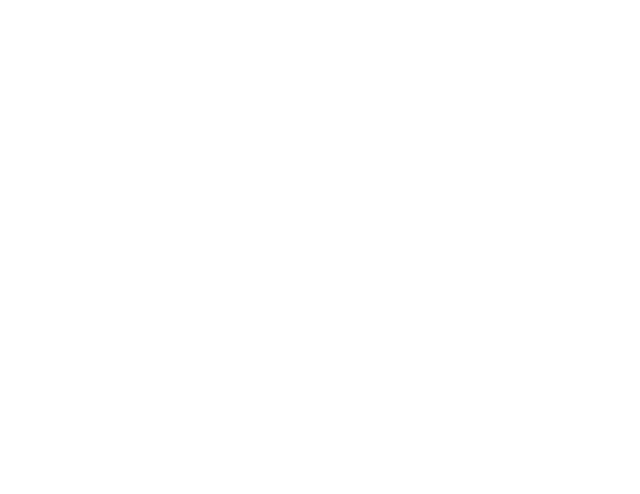
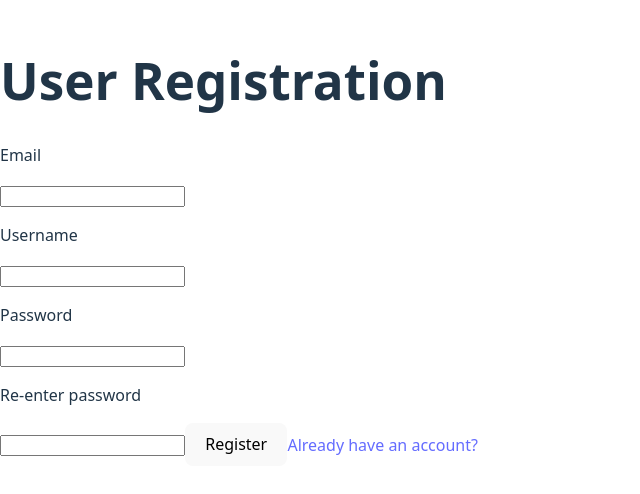
Before and after one commit to MLA-Format/GNOrg, a React (Vite) app in the folder web/: page /register in a window 1280 px wide. Before the commit this address had no page. Shown: the part 158-652 px from the top of the page, without its empty margins (0-640 px from the left). Built offline with nearby package versions, Linux system fonts and the light colour scheme.

Commit message:
User registration page done

```diff
--- a/web/src/App.tsx
+++ b/web/src/App.tsx
@@ -1,11 +1,13 @@
 import { BrowserRouter, Routes, Route } from 'react-router-dom'
 import LoginPage from './pages/login.tsx'
+import UserReg from './pages/UserReg.tsx';
 
 export default function App() {
   return (
     <BrowserRouter>
       <Routes>
         <Route path="/login" element={<LoginPage />} />
+        <Route path="/register" element={<UserReg/>} />
       </Routes>
     </BrowserRouter>
   );
--- a/web/src/components/NewLineEntry.tsx
+++ b/web/src/components/NewLineEntry.tsx
@@ -1,5 +1,17 @@
-export default function NewLineEntry({title}: {title: string}) {
+interface NewLineEntryProps {
+    title: string;
+    type?: string;
+    value: string;
+    onChange: (e: React.ChangeEvent<HTMLInputElement>) => void;
+}
+
+export default function NewLineEntry({ title, type = "text", value, onChange }: NewLineEntryProps) {
     return (
-        <input name={title}/>
+        <input
+            name={title}
+            type={type}
+            value={value}
+            onChange={onChange}
+        />
     );
 }
--- /dev/null
+++ b/web/src/pages/UserReg.tsx
@@ -0,0 +1,64 @@
+import './UserReg.css'
+import NewLineEntry from '../components/NewLineEntry.tsx'
+import { Link } from 'react-router-dom';
+import { useState, useEffect } from 'react'
+
+export default function UserReg() {
+
+    const [email, setEmail] = useState("");
+    const [username, setUsername] = useState("");
+    const [password1, setPassword1] = useState("");
+    const [password2, setPassword2] = useState("");
+    const [error, setError] = useState("");
+
+    const handleSubmit = async () => {
+        if (error) return;
+        try {
+            const response = await fetch("http://localhost:3000/register", {
+                method: "POST",
+                headers: { "Content-Type": "application/json" },
+                body: JSON.stringify({ email, username, password: password1 })
+            });
+
+            if (!response.ok) {
+                const data = await response.json();
+                setError(data.message);
+                return;
+            }
+
+            // redirect to login on success
+        } catch (err) {
+            setError("Something went wrong, please try again");
+        }
+    }
+
+    useEffect(() => {
+        const emailRegex = /^[^\s@]+@[^\s@]+\.[^\s@]+$/;
+        if (email && !emailRegex.test(email)) {
+            setError("Please enter a valid email");
+            return;
+        }
+
+        if (password2 && password1 !== password2)
+            setError("Password mismatch");
+        else
+            setError("");
+    }, [email, password1, password2])
+
+    return (
+        <div>
+            <h1>User Registration</h1>
+            <p>Email</p>
+            <NewLineEntry title="email" value={email} onChange={(e) => setEmail(e.target.value)}/>
+            <p>Username</p>
+            <NewLineEntry title="username" value={username} onChange={(e) => setUsername(e.target.value)}/>
+            <p>Password</p>
+            <NewLineEntry title="password1" type="password" value={password1} onChange={(e) => setPassword1(e.target.value)}/>
+            <p>Re-enter password</p>
+            <NewLineEntry title="password2" type="password" value={password2} onChange={(e) => setPassword2(e.target.value)}/>
+            {error && <p style={{color: "red"}}>{error}</p>}
+            <button onClick={handleSubmit}>Register</button>
+            <Link to="/login">Already have an account?</Link>
+        </div>
+    );
+}
--- a/web/src/pages/login.tsx
+++ b/web/src/pages/login.tsx
@@ -11,7 +11,7 @@ export default function Login() {
             <p>Password</p>
             <NewLineEntry title="password" />
             <button>Login</button>
-            <Link to="/">Don't have an account?</Link>
+            <Link to="/register">Don't have an account?</Link>
         </div>
     );
 }
```
Also changed, not shown: web/src/pages/UserReg.css (added).
